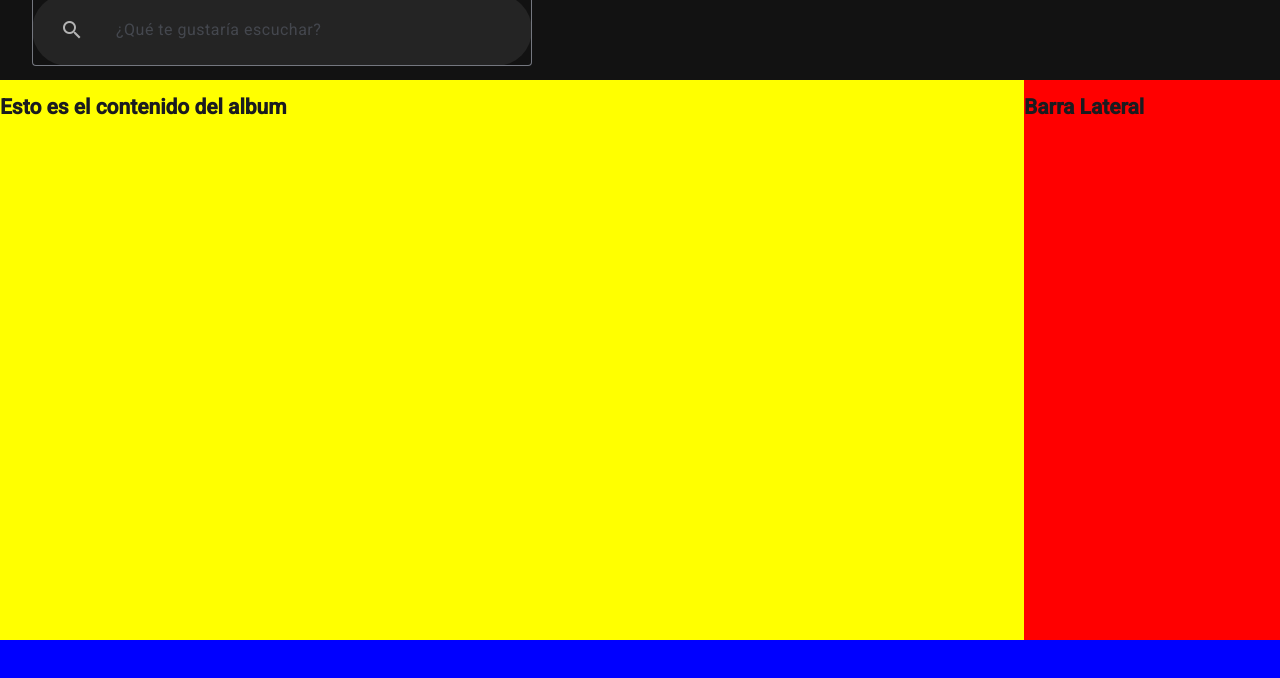
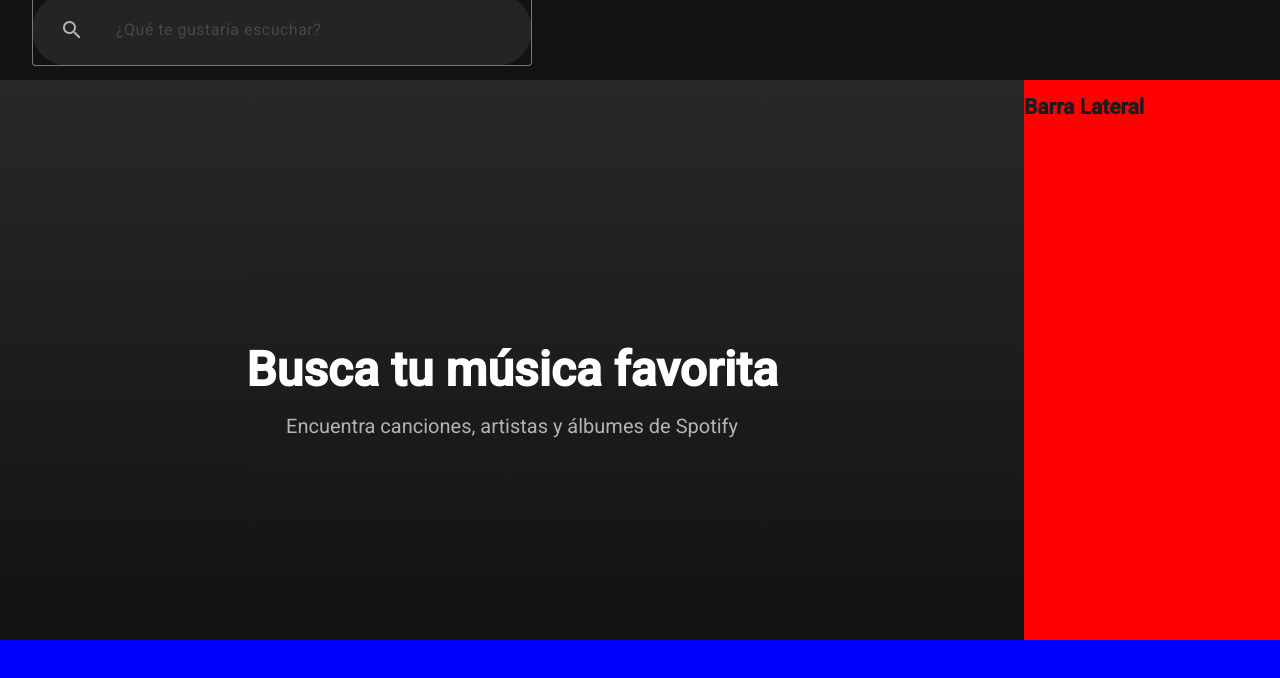
Before and after one commit to Chafael/Music-Player, an Angular app: page / in a window 1280 px wide. Shown: the top 678 px of the page. Built offline with nearby package versions, Linux system fonts and the light colour scheme.

Commit message:
integración de búsqueda en el flujo principal

```diff
--- a/src/app/app.config.ts
+++ b/src/app/app.config.ts
@@ -1,12 +1,15 @@
 import { ApplicationConfig, provideBrowserGlobalErrorListeners, provideZoneChangeDetection } from '@angular/core';
 import { provideRouter } from '@angular/router';
-
+import { provideHttpClient, withInterceptorsFromDi } from '@angular/common/http';
+import { provideAnimations } from '@angular/platform-browser/animations';
 import { routes } from './app.routes';
 
 export const appConfig: ApplicationConfig = {
   providers: [
     provideBrowserGlobalErrorListeners(),
     provideZoneChangeDetection({ eventCoalescing: true }),
-    provideRouter(routes)
+    provideRouter(routes),
+    provideHttpClient(withInterceptorsFromDi()),
+    provideAnimations()
   ]
 };
--- a/src/app/presentation/home/home.html
+++ b/src/app/presentation/home/home.html
@@ -1,6 +1,8 @@
 <div class="parent">
-    <app-navbar></app-navbar>
-    <app-sidebar></app-sidebar>
-    <app-progress-bar></app-progress-bar>
-    <app-main></app-main>
+  <app-navbar (onSearch)="handleSearch($event)"></app-navbar>
+
+  <app-sidebar></app-sidebar>
+  <app-progress-bar></app-progress-bar>
+
+  <app-main #mainComponent></app-main>
 </div>
--- a/src/app/presentation/home/home.ts
+++ b/src/app/presentation/home/home.ts
@@ -1,4 +1,5 @@
-import { Component } from '@angular/core';
+
+import { Component, ViewChild } from '@angular/core';
 import { Navbar } from '../../shared/components/navbar/navbar';
 import { Sidebar } from '../../shared/components/sidebar/sidebar';
 import { ProgressBar } from '../../shared/components/progress-bar/progress-bar';
@@ -6,10 +7,17 @@ import { Main } from '../../shared/components/main/main';
 
 @Component({
   selector: 'app-home',
+  standalone: true,
   imports: [Navbar, Sidebar, ProgressBar, Main],
   templateUrl: './home.html',
-  styleUrl: './home.css',
+  styleUrl: './home.css'
 })
 export class Home {
+  @ViewChild('mainComponent') private mainComponent?: Main;
+
+  handleSearch(query: string): void {
+
+    this.mainComponent?.handleSearch(query);
+  }
 
 }
--- a/src/app/shared/components/main/main.css
+++ b/src/app/shared/components/main/main.css
@@ -0,0 +1,27 @@
+.main-content {
+  height: 100%;
+  overflow-y: auto;
+  background: linear-gradient(180deg, #282828 0%, #121212 100%);
+}
+
+.welcome-message {
+  display: flex;
+  flex-direction: column;
+  align-items: center;
+  justify-content: center;
+  height: 100%;
+  text-align: center;
+  color: #fff;
+  padding: 2rem;
+}
+
+.welcome-message h1 {
+  font-size: 3rem;
+  font-weight: 900;
+  margin-bottom: 1rem;
+}
+
+.welcome-message p {
+  font-size: 1.25rem;
+  color: #b3b3b3;
+}
--- a/src/app/shared/components/main/main.html
+++ b/src/app/shared/components/main/main.html
@@ -1,3 +1,15 @@
-<h2>
-    Esto es el contenido del album
-</h2>
+<div class="main-content">
+  @if (hasSearched()) {
+    <app-search-results
+      [tracks]="tracks()"
+      [artists]="artists()"
+      [albums]="albums()"
+      [loading]="loading()"
+    />
+  } @else {
+    <div class="welcome-message">
+      <h1>Busca tu música favorita</h1>
+      <p>Encuentra canciones, artistas y álbumes de Spotify</p>
+    </div>
+  }
+</div>
--- a/src/app/shared/components/main/main.ts
+++ b/src/app/shared/components/main/main.ts
@@ -1,11 +1,53 @@
-import { Component } from '@angular/core';
+
+import { Component, signal } from '@angular/core';
+import { SearchResults } from '../search-results/search-results';
+import { SpotifyService } from '../../../core/services/spotify.service';
+import {
+  SpotifyTrack,
+  SpotifyArtist,
+  SpotifyAlbum
+} from '../../../core/models/spotify.models';
 
 @Component({
   selector: 'app-main',
-  imports: [],
+  standalone: true,
+  imports: [SearchResults],
   templateUrl: './main.html',
-  styleUrl: './main.css',
+  styleUrl: './main.css'
 })
 export class Main {
+  protected readonly tracks = signal<SpotifyTrack[]>([]);
+  protected readonly artists = signal<SpotifyArtist[]>([]);
+  protected readonly albums = signal<SpotifyAlbum[]>([]);
+  protected readonly loading = signal<boolean>(false);
+  protected readonly hasSearched = signal<boolean>(false);
 
+  constructor(private readonly spotifyService: SpotifyService) {}
+
+
+  handleSearch(query: string): void {
+    this.loading.set(true);
+    this.hasSearched.set(true);
+    this.tracks.set([]);
+    this.artists.set([]);
+    this.albums.set([]);
+
+    this.spotifyService.search(query).subscribe({
+      next: (response) => {
+        this.tracks.set(response.tracks?.items || []);
+        this.artists.set(response.artists?.items || []);
+        this.albums.set(response.albums?.items || []);
+        this.loading.set(false);
+      },
+      error: (error) => {
+        console.error('Error en búsqueda:', error);
+        this.loading.set(false);
+
+
+        this.tracks.set([]);
+        this.artists.set([]);
+        this.albums.set([]);
+      }
+    });
+  }
 }
```
